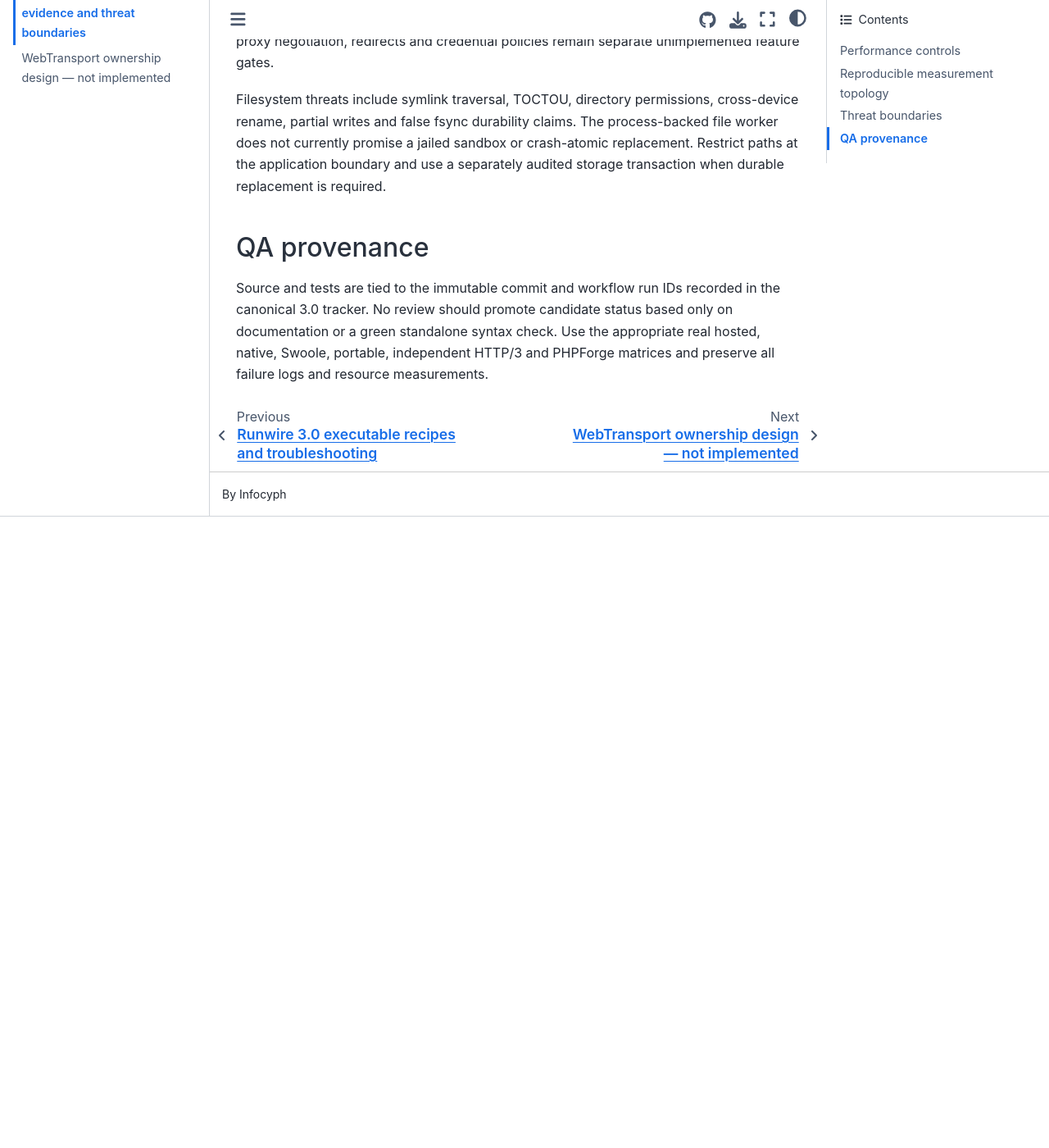
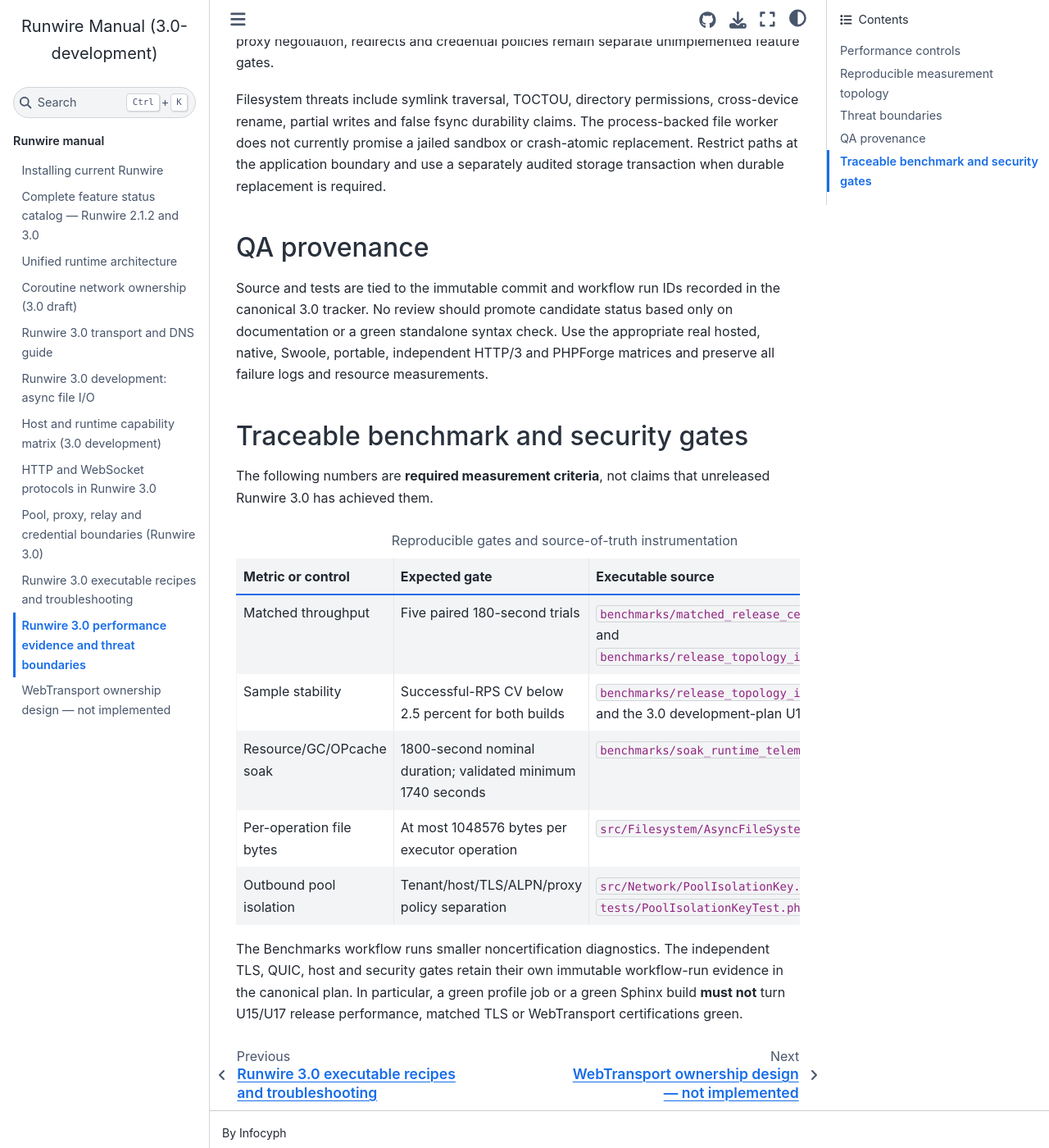
Before and after one commit to infocyph/Runwire, a Sphinx documentation site: the page built from docs/performance-security-3.0.rst, in a window 1280 px wide and 1400 px high, scrolled down 1501 px. Shown: the whole window at 82% size. Built offline with Sphinx 7.4.7 and the Sphinx Book theme 1.1.4, drawn with Linux system fonts in a browser that asks for light colours; before the commit the page ends 2131 px from its top, so only the background shows below that.

Commit message:
docs(performance): pin quantitative release gates to reproducible scripts

```diff
--- a/docs/performance-security-3.0.rst
+++ b/docs/performance-security-3.0.rst
@@ -85,3 +85,41 @@
 syntax check. Use the appropriate real hosted, native, Swoole,
 portable, independent HTTP/3 and PHPForge matrices and preserve
 all failure logs and resource measurements.
+
+Traceable benchmark and security gates
+--------------------------------------
+
+The following numbers are **required measurement criteria**, not claims
+that unreleased Runwire 3.0 has achieved them.
+
+.. list-table:: Reproducible gates and source-of-truth instrumentation
+   :header-rows: 1
+   :widths: 24 24 52
+
+   * - Metric or control
+     - Expected gate
+     - Executable source
+   * - Matched throughput
+     - Five paired 180-second trials
+     - ``benchmarks/matched_release_certification.sh`` and
+       ``benchmarks/release_topology_inventory.py``
+   * - Sample stability
+     - Successful-RPS CV below 2.5 percent for both builds
+     - ``benchmarks/release_topology_inventory.py`` and the
+       3.0 development-plan U15.09 proof gate
+   * - Resource/GC/OPcache soak
+     - 1800-second nominal duration; validated minimum 1740 seconds
+     - ``benchmarks/soak_runtime_telemetry.php``
+   * - Per-operation file bytes
+     - At most 1048576 bytes per executor operation
+     - ``src/Filesystem/AsyncFileSystem.php``
+   * - Outbound pool isolation
+     - Tenant/host/TLS/ALPN/proxy policy separation
+     - ``src/Network/PoolIsolationKey.php`` and
+       ``tests/PoolIsolationKeyTest.php``
+
+The Benchmarks workflow runs smaller noncertification diagnostics.
+The independent TLS, QUIC, host and security gates retain their own
+immutable workflow-run evidence in the canonical plan. In particular,
+a green profile job or a green Sphinx build **must not** turn U15/U17
+release performance, matched TLS or WebTransport certifications green.
```
Also changed, not shown: docs/plans/runwire-3.0-unified-runtime-development-plan.md (+2 -0 lines), docs/plans/runwire-3.0-unified-runtime-roadmap.md (+2 -0 lines), 1 other file.
